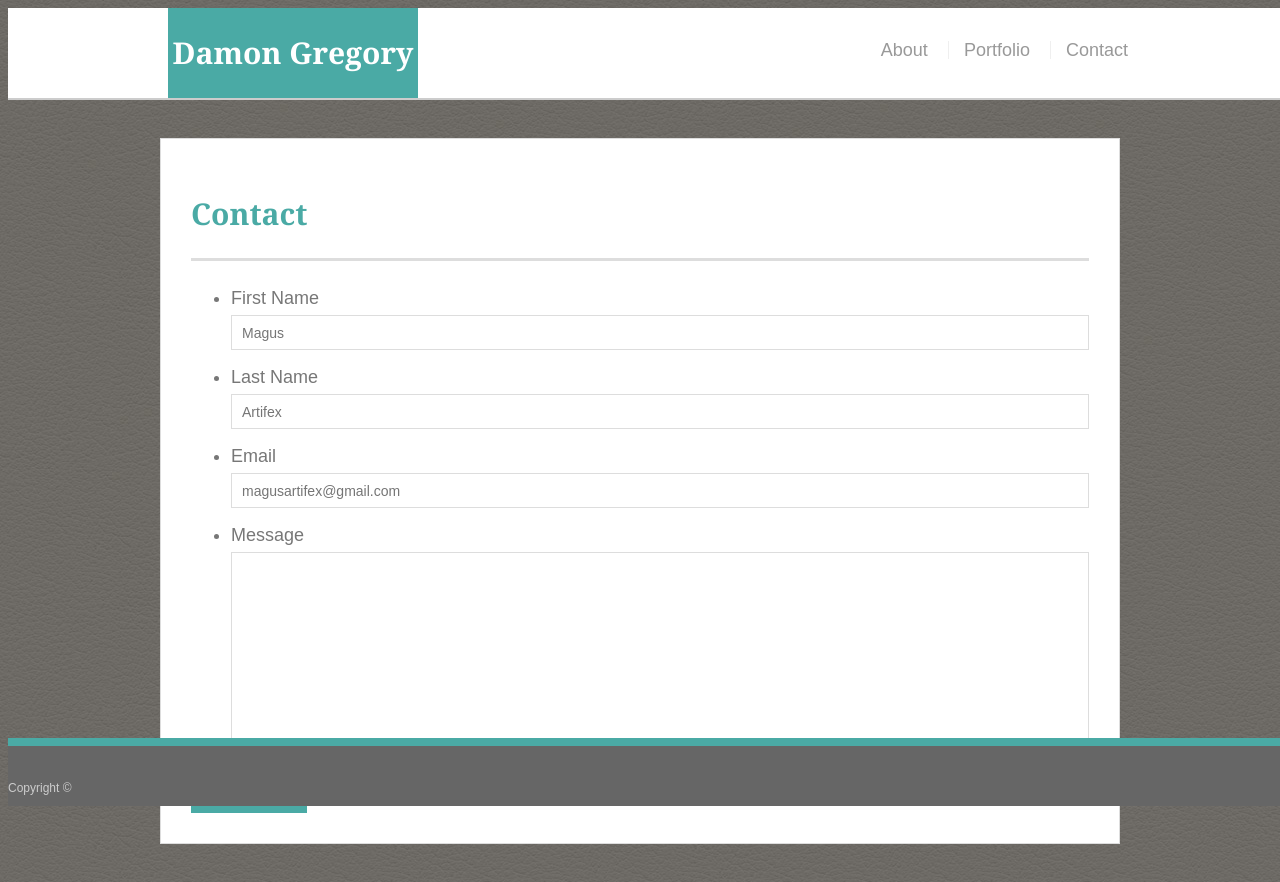
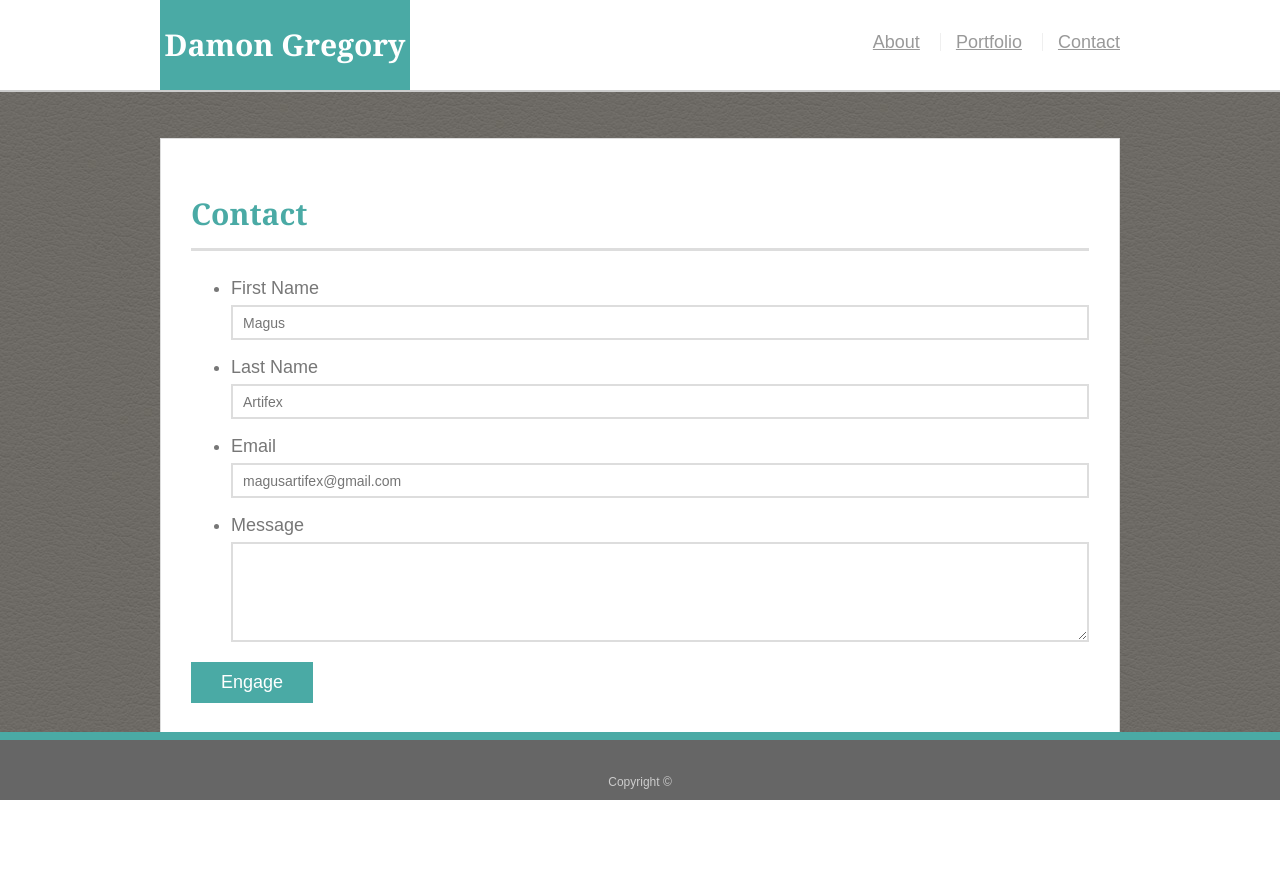
Before and after one commit to SheriffHobo/Basic-Portfolio, a plain HTML site: page contact.html in a window 1280 px wide. After the commit the page ends 800 px from the top, so only its background shows below. Drawn offline with Linux system fonts and the light colour scheme.

Commit message:
finshied?

```diff
--- a/assets/css/style.css
+++ b/assets/css/style.css
@@ -3,36 +3,40 @@
 body {
 font-family: Arial, "Helvetica Neue", Helvetica, sans-serif;
 font-size: 18px;
-  line-height: 34px;
-  color: #777777;
-  background-image: url(../images/bg_leather.jpg);
+line-height: 34px; /* sets text line height, the smaller # the closer the lines of text */
+color: #777777; /* sets text color */
+background-image: url(../images/bg_leather.jpg); /* sets page background image */
 }
 
-* {
-box-sizing: border-box;
+* { /* wild card that will apply to all boxes */
+box-sizing: border-box; /* includes the margin & padding in the overall box size */
 }
 
 /* global */
 
+#maincontainer {
+padding-top: 130px; /* pushed the container down from the top of the page by 130px */
+/* min-height: calc(100vh - 70px); | !! what does this do? */
+}
 .container {
+width: 100%; /* use 100% of the 960px */
+max-width: 960px; /* container width */
+margin: 0 auto; /* 0 sets the top/bottom to 0, while auto makes the left and right equal. effectively centering the container */
+}
+
+.maindiv {
+float: left; /* !! not sure what this is doing for this div (but is breaks this div in portfolio */
 width: 100%;
 max-width: 960px;
-margin: 0 auto;
-clear: both;
+padding: 30px; /* places a 30px padding around everything in this div */
+margin: 0 0 40px; /* sets a 40px margin from the bottm */
+background: #ffffff; /* sets the background color for this div */
+border: 1px solid #dddddd; /* gives this div a 1px, solid line border */
 }
 
-#maincontainer {
-padding-top: 130px;
-min-height: calc(100vh - 70px);
-}
-
-h1, h2, h3, p {
+h1, h2, h3, p { /* will cause the following code to apply to each class llisted */
 margin-bottom: 20px;
 text-align: justify;
-}
-
-p:last-child {
-margin-bottom: 0;
 }
 
 h1, h2, h3 {
@@ -42,7 +46,7 @@ color: #4aaaa5;
 }
 
 h1 {
-padding-bottom: 20px;
+padding-bottom: 10px;
 font-size: 30px;
 line-height: 49px;
 border-bottom: 3px solid #dddddd;
@@ -56,54 +60,49 @@ font-size: 22px;
 /* Masthead */
 
 .masthead {
-position: fixed;
-z-index: 100;
-width: 100%;
-margin: 0 0 30px;
-overflow: auto;
-color: #ffffff;
+position: fixed;   /* fixes the masthead to the top of the page */
+top: 0; /* fixes the masthead to the top of the page */
+right: 0; /* fixes the masthead to the top of the page */
+width: 100%; /* spans the whole page */
 background: #ffffff;
 border-bottom: 2px solid #cccccc;
 }
 
 .logo {
-float: left;
-width: 250px;
-height: 90px;
+float: left; /* lifts it up and moved to the left */
+width: 250px; /* contrained size of the logo area */
+height: 90px; /* constrained size of the logo area */
 font-family: Georgia, Times, "Times New Roman", serif;
 font-size: 30px;
-font-weight: 700;
+font-weight: 650; /* in place of bold (strong does not work) use a number, the larger the bolder */
 line-height: 90px;
 color: #ffffff;
-text-align: center;
-text-decoration: none;
-background: #4aaaa5;
+text-align: center; /* aligns the text center to the logo box it's in */
+background: #4aaaa5; /* sets the background color for the logo box */
 }
 
 nav {
-float: right;
+float: right; /* moves the navigation cluster to the right side */
 margin-top: 25px;
 }
 
-nav a {
-display: inline-block;
+nav a { /* apllies to the a lines */
+display: inline-block; /* bunches the "a" lines into a "block" that allows the following attributes to allpy to all of them */
 padding-left: 15px;
 margin-left: 15px;
 line-height: 18px;
 color: #999;
-text-decoration: none;
 border-left: 1px solid #efefef;
 }
 
-nav a:first-child {
+nav a:first-child { /* this code block turns off the vertical border after third a */
 border-left: 0 none;
 }
 
-.mastdetails {
+.mastdetails { /* sets the size of this div, with no top/bottom margin and auto centering it */
 width: 100%;
 max-width: 960px;
 margin: 0 auto;
-clear: both;
 }
 
 
@@ -122,87 +121,48 @@ border: solid #4aaaa5 2px;
   text-align: right;
 }
 
-.maindiv {
-float: left;
-width: 100%;
-max-width: 960px;
-padding: 30px;
-margin: 0 0 40px;
-background: #ffffff;
-border: 1px solid #dddddd;
-}
-
 /* Footer */
 
 .footer {
-clear: both;
 position: fixed;
-z-index: 100;
+bottom: 0;
+right: 0;
 padding: 30px 0;
 width: 100%;
-font-size: 12px;
-color: #cccccc;
-text-align: center;
 background: #666666;
 border-top: 8px solid #4aaaa5;
 line-height: 0px;
 height: 50px;
 }
 
-/*sidebar
-
-.sidebar {
-  float: right;
-  width: 100%;
-  max-width: 270px;
-  padding: 30px;
-  margin-bottom: 20px;
-  background: #fff;
-  border: 1px solid #ddd;
+.p2 { /* applies to the text in the footer */
+font-size: 12px;
+color: #cccccc;
+text-align: center;
 }
-
-h3, .sidebar h2 {
-  padding-bottom: 20px;
-  margin-bottom: 15px;
-  line-height: 22px;
-  border-bottom: 2px solid #eee;
-}
-
-.social {
-  width: 62px;
-  height: 62px;
-  margin-top: 8px;
-  margin-right: 5px;
-}
-
-.social:last-child {
-  margin-right: 0;
-}
-*/
 
 /* portfolio */
 
 .work {
-  position: relative;
-  float: left;
+position: relative; /* each .work will be relative to each other */
+float: left; /* each .work will "stack", to the left */
 width: 274px;
 margin: 20px 0 25px;
-  overflow: auto;
 }
 
 .work:nth-child(even) {
-  margin-right: 40px;
+margin-right: 40px; /* places a right margin of 40px on the final .work element */
 }
 
-.work img {
+.work img { /* applies to each pic */
 width: 100%;
 border: 0 none;
-  opacity: 0.8;
+opacity: 0.8; /* drops their opacity by 0.2% */
 }
-.work h3 {
-  position: absolute;
-  bottom: 20px;
-  width: 100%;
+.work h3 { /* applies to the banner across each pic */
+position: absolute; /* each banner is a child  of the img behind them, so these details are based on the img */
+bottom: 20px; /* 20px up from the bottom */
+width: 100%; /* keeps the same width as the img */
 padding: 15px;
 margin-bottom: 0;
 font-weight: 300;
@@ -210,45 +170,39 @@ h3, .sidebar h2 {
 color: #ffffff;
 text-align: center;
 background: #4aaaa5;
-  border-bottom: 0;
 }
 
 /* contact page */
 
-#contactform ul {
+#contactform ul { /* applies to the unordered list */
 margin-bottom: 20px;
 }
 
-#contactform li {
+#contactform li { /* applies to the list items */
 margin-bottom: 10px;
 }
 
-label,
-input[type=text],
-input[type=email],
-textarea {
-  display: block;
-  width: 100%;
+label, input[type=text], input[type=email], textarea {
+display: block; /* lumps all of the above into one block so the attribues applies to them all */
+width: 100%; /* 100% wide, keeping in mind the padding/margin were set with ".maindiv" */
 }
 
-input[type=text],
-input[type=email],
-textarea {
+input[type=text], input[type=email], textarea { /* lays out how the data entry boxes appear */
 height: 35px;
 padding: 0 10px;
 font-size: 14px;
-  border: 1px solid #dddddd;
+border: 2px solid #dddddd;
 }
 
-textarea {
-  height: 200px;
+textarea { /*sets the height of the text entry field */
+height: 100px;
 }
 
-input[type=submit] {
-  padding: 10px 30px;
+input[type=submit] { /* applies to the Submit button */
+padding: 10px 30px; /* by adding these, the default size of the button will also change */
 font-size: 18px;
 color: #ffffff;
-  cursor: pointer;
+cursor: pointer; /* changes the type of point displayed when hovering over the button */
 background: #4aaaa5;
 border: 0 none;
 }
--- a/contact.html
+++ b/contact.html
@@ -27,28 +27,28 @@
             <ul>
                 <li>
                     <label for="fname"> First Name</label>
-                    <input type="text" id="name" name="name" placeholder="Magus" required="required">
+                    <input type="text" id="name" placeholder="Magus" required="required">
                 </li>
                 <li>
                     <label for="lname">Last Name</label>
-                    <input type="text" id="name" name="name" placeholder="Artifex" required="required">
+                    <input type="text" id="name" placeholder="Artifex" required="required">
                     </li>
                 <li>
                     <label for="email">Email</label>
-                    <input type="email" id="email" name="email" placeholder="magusartifex@gmail.com" required="required">
+                    <input type="email" id="email" placeholder="magusartifex@gmail.com" required="required">
                 </li>
                 <li>
                     <label for="message">Message</label>
-                    <textarea id="message" name="message" required="required"></textarea>
+                    <textarea id="message" required="required"></textarea>
                 </li>
-                </ul>
-                <input type="submit">
+             </ul>
+                <input type="submit" value="Engage">
             </form>
         </div>
     </div>
 
     <div class="footer">
-        <p>Copyright ©</p>
+        <p class="p2">Copyright ©</p>
     </div>
 
 </body>
```
Also changed, not shown: index.html (+1 -1 lines), portfolio.html (+1 -1 lines). Lines whose indentation alone changed are shown as unchanged.
